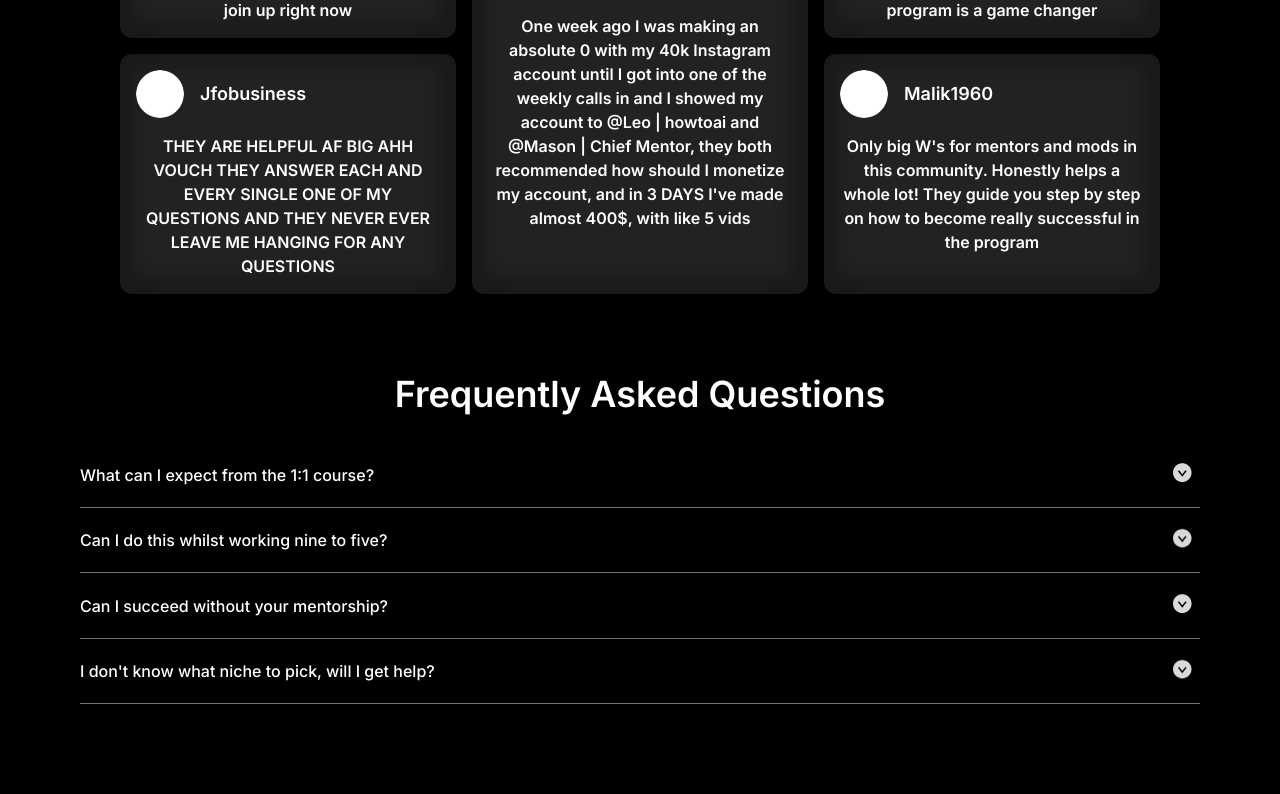
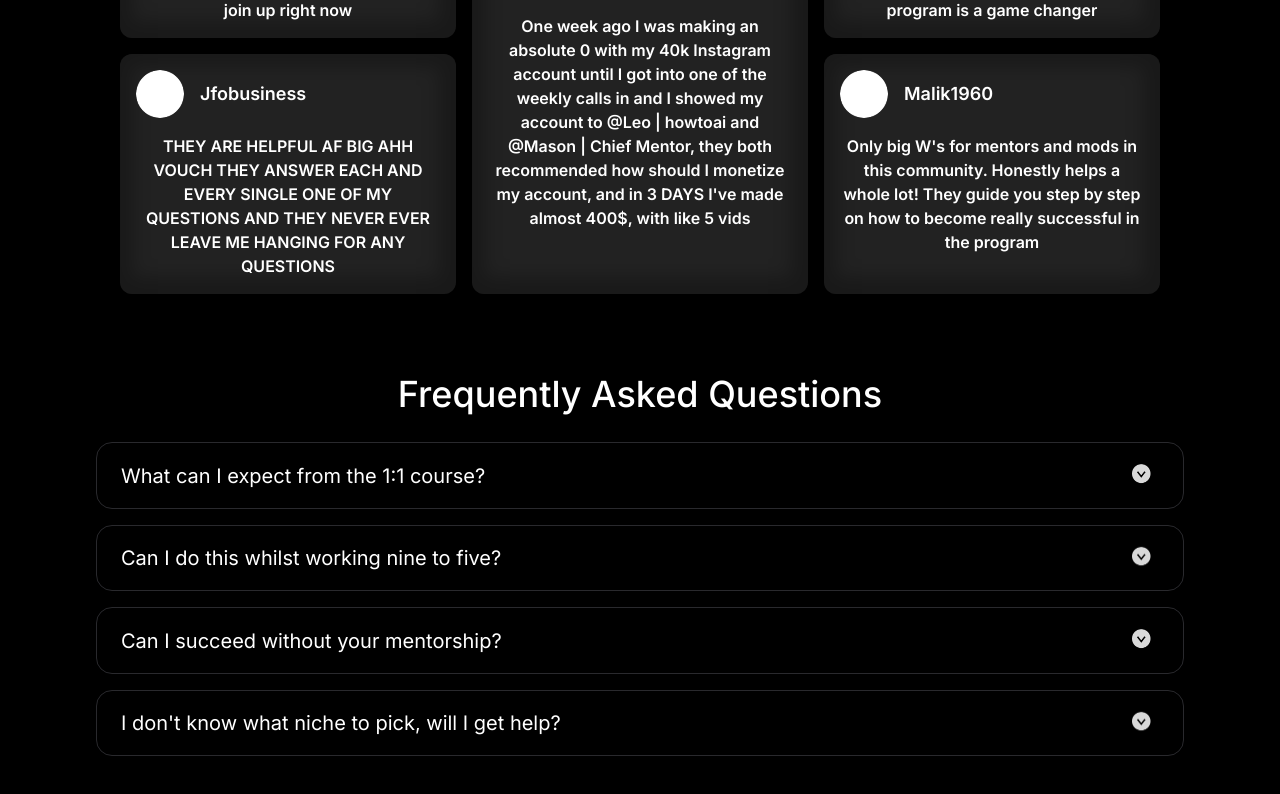
Before and after one commit to Aftab48/howtoai2, a Next.js app: page / in a window 1280 px wide. Shown: the part 6009-6803 px from the top of the page. Before the commit the page ends 6753 px from the top, so only its background shows below. Built offline with nearby package versions, Linux system fonts and the light colour scheme.

Commit message:
framer addition

```diff
--- a/app/page.tsx
+++ b/app/page.tsx
@@ -234,15 +234,20 @@ const page = () => {
       {/* FAQ */}
       <section id="FAQ">
         <MaxWidthWrapper className="p-10 text-white">
-          <h2 className="text-4xl font-semibold mb-7 text-center">
+          <h2 className="text-4xl font-medium mb-7 text-center">
             Frequently Asked Questions
           </h2>
           <Accordion type="single" collapsible className="w-full">
             {faqData.map((item, index) => (
               <React.Fragment key={index}>
-                <AccordionItem value={`item-${index + 1}`}>
+                <AccordionItem
+                  value={`item-${index + 1}`}
+                  className="border-x border-y rounded-2xl m-4 px-6"
+                >
                   <AccordionTrigger>{item.question}</AccordionTrigger>
-                  <AccordionContent>{item.answer}</AccordionContent>
+                  <AccordionContent className="border-t border-zinc-600/50 py-4">
+                    {item.answer}
+                  </AccordionContent>
                 </AccordionItem>
               </React.Fragment>
             ))}
--- a/components/Pricechart2.tsx
+++ b/components/Pricechart2.tsx
@@ -54,7 +54,7 @@ const PriceChart1 = () => {
             alt="Mentor"
             width={600}
             height={500}
-            className="absolute hidden xl:block lg:right-[1.8rem] bottom-4 object-contain z-10"
+            className="absolute hidden xl:block lg:right-[1.8rem] bottom-11 object-contain z-10"
           />
         </div>
       </MaxWidthWrapper>
--- a/components/ui/accordion.tsx
+++ b/components/ui/accordion.tsx
@@ -15,7 +15,7 @@ const AccordionItem = React.forwardRef<
 >(({ className, ...props }, ref) => (
   <AccordionPrimitive.Item
     ref={ref}
-    className={cn("border-b border-zinc-500", className)}
+    className={cn(" border-zinc-600/50", className)}
     {...props}
   />
 ));
@@ -29,7 +29,7 @@ const AccordionTrigger = React.forwardRef<
     <AccordionPrimitive.Trigger
       ref={ref}
       className={cn(
-        "flex flex-1 items-center justify-between py-4 font-medium transition-all hover:underline [&[data-state=open]>svg]:rotate-180",
+        "flex flex-1 items-center text-xl justify-between py-4 transition-all hover:underline [&[data-state=open]>svg]:rotate-180",
         className
       )}
       {...props}
@@ -54,7 +54,7 @@ const AccordionContent = React.forwardRef<
 >(({ className, children, ...props }, ref) => (
   <AccordionPrimitive.Content
     ref={ref}
-    className="overflow-hidden text-sm transition-all data-[state=closed]:animate-accordion-up data-[state=open]:animate-accordion-down"
+    className="overflow-hidden text-md transition-all data-[state=closed]:animate-accordion-up data-[state=open]:animate-accordion-down"
     {...props}
   >
     <div className={cn("pb-4 pt-0", className)}>{children}</div>
```
